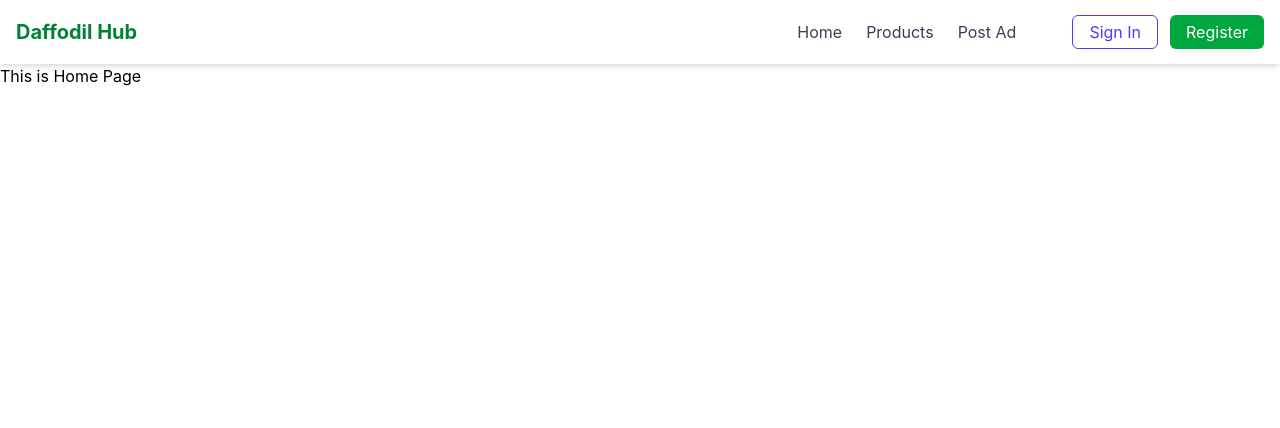
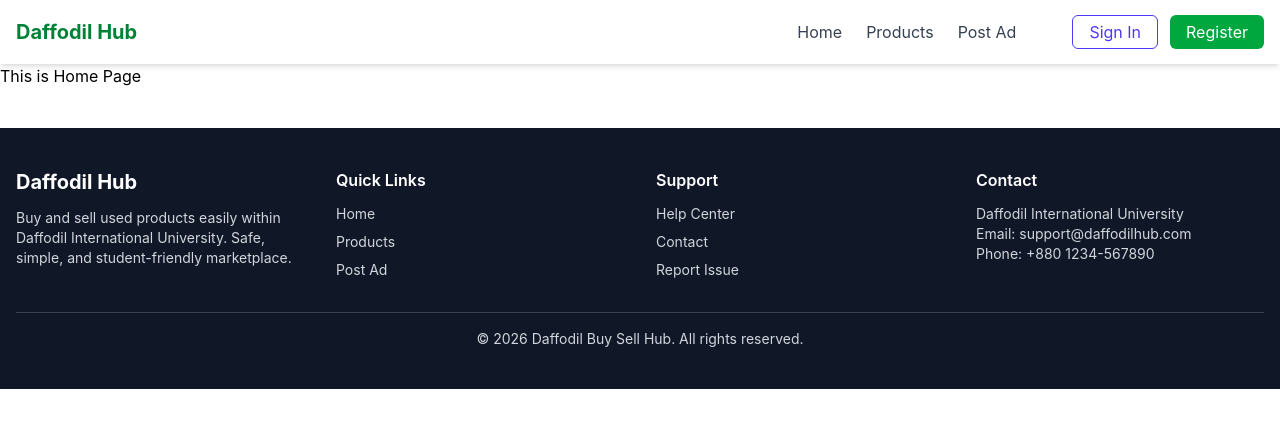
Before and after one commit to munnabiswas99/diu-buy-sell-client, a React (Vite) app: page / in a window 1280 px wide. Shown: the top 428 px of the page. Built offline with nearby package versions, Linux system fonts and the light colour scheme.

Commit message:
Navbar Created

```diff
--- /dev/null
+++ b/src/components/footer/Footer.jsx
@@ -0,0 +1,80 @@
+import React from "react";
+
+const Footer = () => {
+  return (
+    <footer className="bg-gray-900 text-gray-300 mt-10">
+      <div className="max-w-7xl mx-auto px-4 py-10">
+        <div className="grid grid-cols-1 md:grid-cols-4 gap-8">
+          {/* Brand */}
+          <div>
+            <h2 className="text-xl font-bold text-white mb-3">Daffodil Hub</h2>
+            <p className="text-sm">
+              Buy and sell used products easily within Daffodil International
+              University. Safe, simple, and student-friendly marketplace.
+            </p>
+          </div>
+
+          {/* Links */}
+          <div>
+            <h3 className="text-white font-semibold mb-3">Quick Links</h3>
+            <ul className="space-y-2 text-sm">
+              <li>
+                <a href="#" className="hover:text-white">
+                  Home
+                </a>
+              </li>
+              <li>
+                <a href="#" className="hover:text-white">
+                  Products
+                </a>
+              </li>
+              <li>
+                <a href="#" className="hover:text-white">
+                  Post Ad
+                </a>
+              </li>
+            </ul>
+          </div>
+
+          {/* Support */}
+          <div>
+            <h3 className="text-white font-semibold mb-3">Support</h3>
+            <ul className="space-y-2 text-sm">
+              <li>
+                <a href="#" className="hover:text-white">
+                  Help Center
+                </a>
+              </li>
+              <li>
+                <a href="#" className="hover:text-white">
+                  Contact
+                </a>
+              </li>
+              <li>
+                <a href="#" className="hover:text-white">
+                  Report Issue
+                </a>
+              </li>
+            </ul>
+          </div>
+
+          {/* Contact */}
+          <div>
+            <h3 className="text-white font-semibold mb-3">Contact</h3>
+            <p className="text-sm">Daffodil International University</p>
+            <p className="text-sm">Email: support@daffodilhub.com</p>
+            <p className="text-sm">Phone: +880 1234-567890</p>
+          </div>
+        </div>
+
+        {/* Bottom */}
+        <div className="border-t border-gray-700 mt-8 pt-4 text-center text-sm">
+          © {new Date().getFullYear()} Daffodil Buy Sell Hub. All rights
+          reserved.
+        </div>
+      </div>
+    </footer>
+  );
+};
+
+export default Footer;
--- a/src/layouts/RootLayout.jsx
+++ b/src/layouts/RootLayout.jsx
@@ -1,12 +1,14 @@
 import React from 'react';
 import Home from '../pages/home/Home';
 import Navbar from '../components/navbar/Navbar';
+import Footer from '../components/footer/Footer';
 
 const RootLayout = () => {
     return (
         <div>
             <Navbar></Navbar>
             <Home></Home>
+            <Footer></Footer>
         </div>
     );
 };
```
